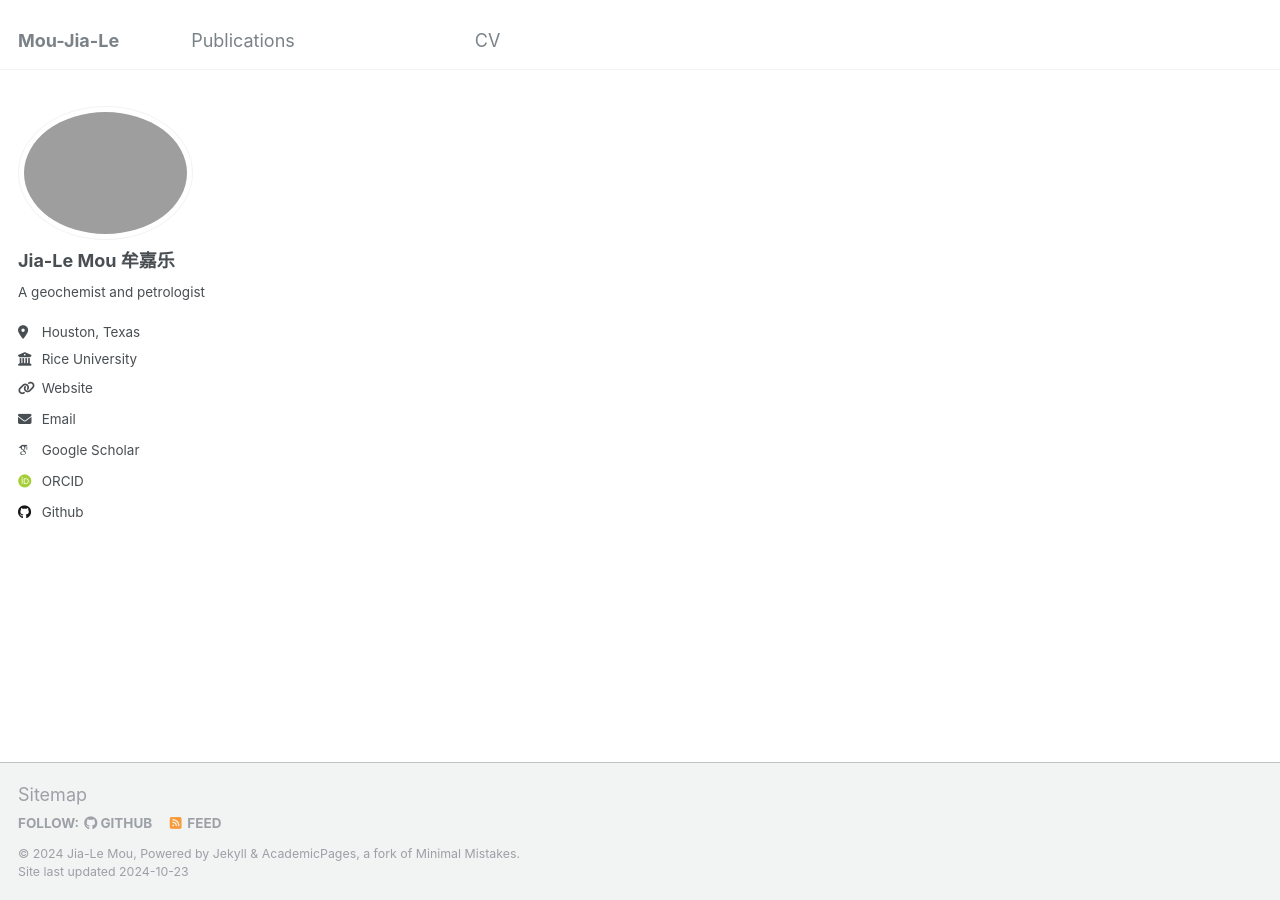
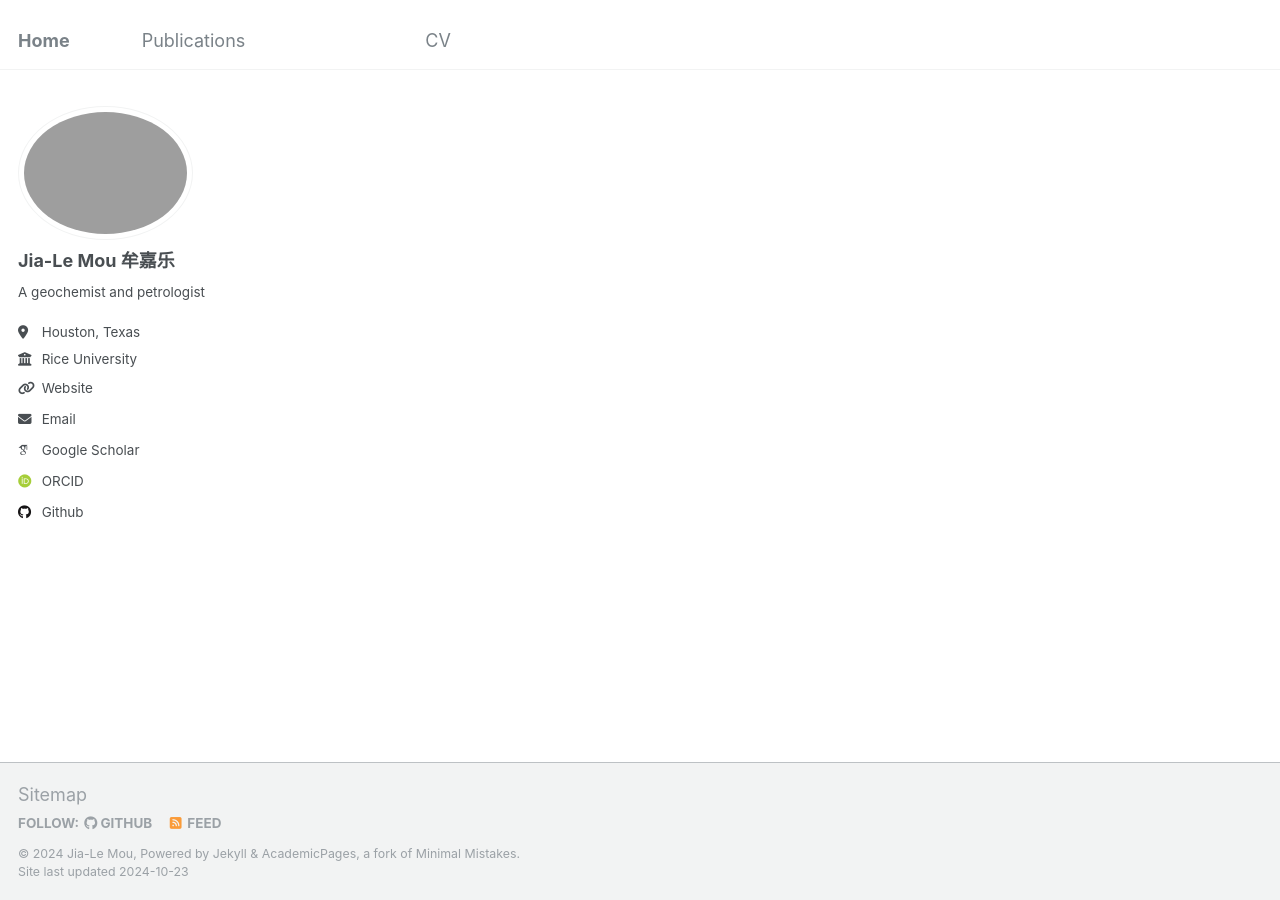
Before and after one commit to Mou-Jia-Le/Mou-Jia-Le.github.io, a Jekyll site: the page built from _pages/about.md, in a window 1280 px wide. Built offline with Jekyll 4.4.1, drawn with Linux system fonts in a browser that asks for light colours; some web fonts are replaced.

Commit message:
Update _config.yml

```diff
--- a/_config.yml
+++ b/_config.yml
@@ -8,7 +8,7 @@
 
 # Basic Site Settings
 locale                   : "en-US"
-title                    : "Mou-Jia-Le"
+title                    : "Home"
 title_separator          : "-"
 name                     : &name "Jia-Le Mou"
 description              : &description "personal description"
```
